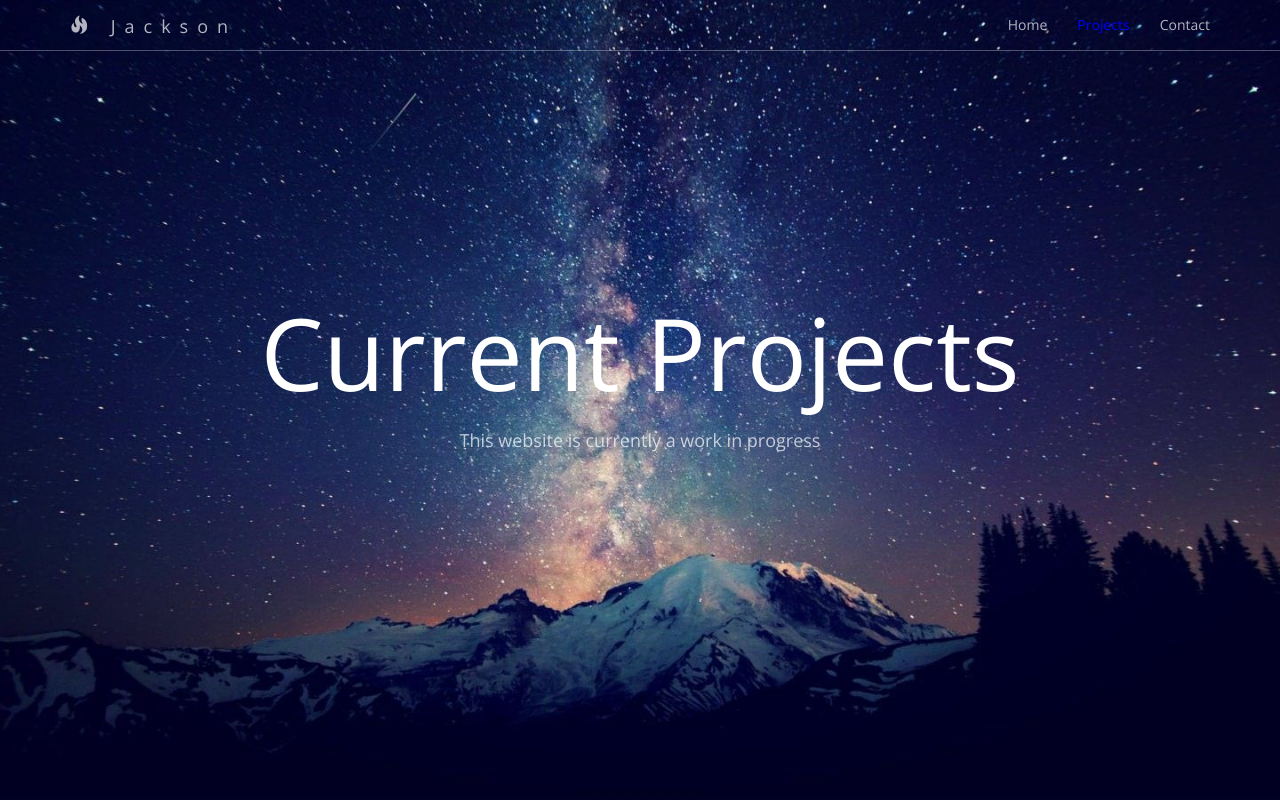
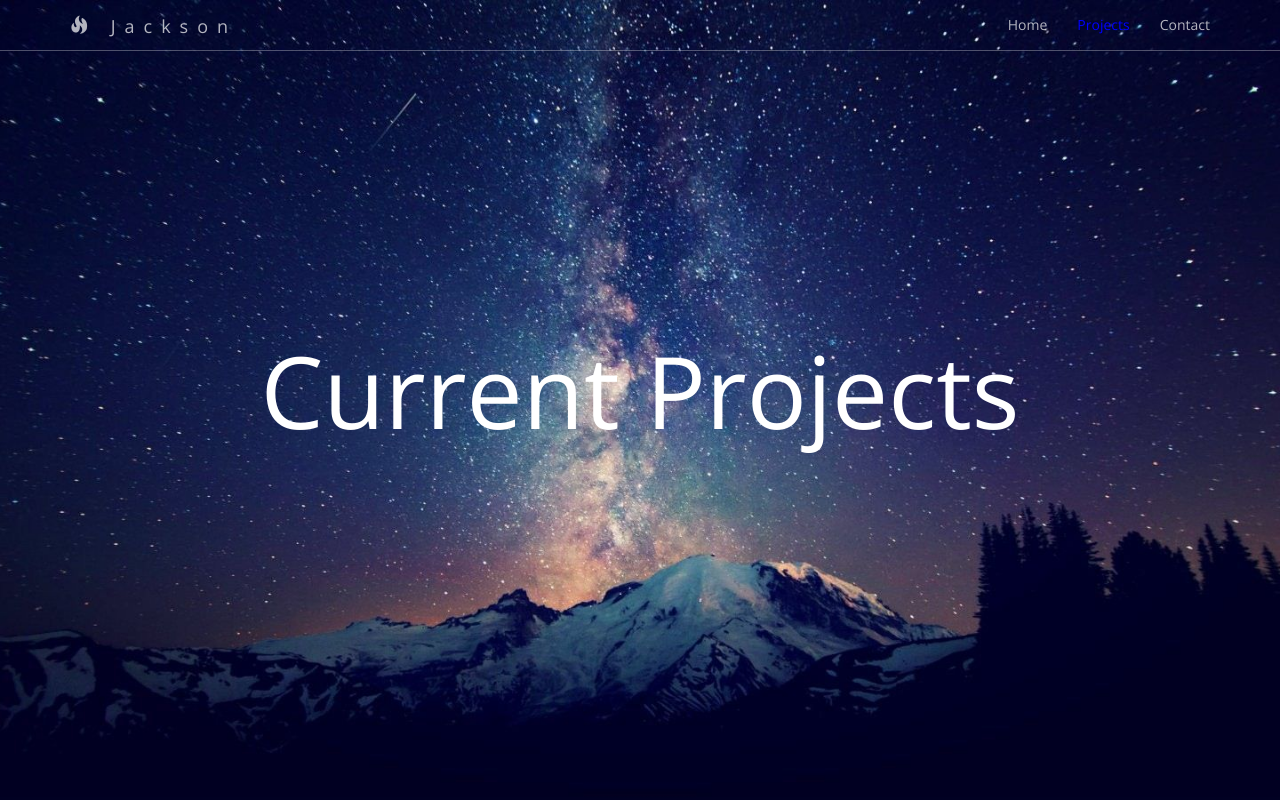
Before and after one commit to JL2102/jacksonlowder, a plain HTML site: page Projects.html in a window 1280 px wide. Shown: the top 800 px of the page. Drawn offline with nearby package versions, Linux system fonts and the light colour scheme.

Commit message:
Update Projects.html

```diff
--- a/Projects.html
+++ b/Projects.html
@@ -28,7 +28,6 @@
         <div class="header-content">
             <div class="header-content-inner">
                 <h1>Current Projects</h1>
-                <p>This website is currently a work in progress</p>
             </div>
         </div>
     </header>
```
